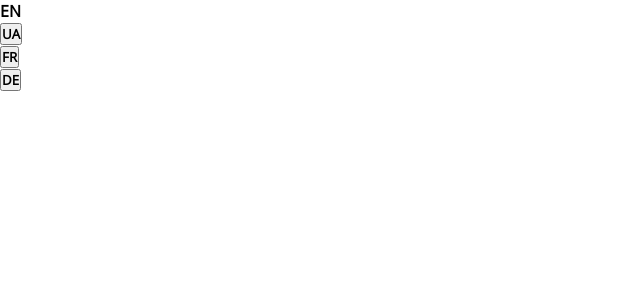
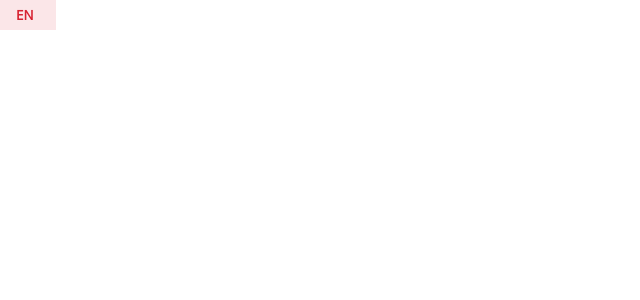
Before and after one commit to dotkurka/SportNewsSite, a React (Create React App) app: page / in a window 1280 px wide. Shown: the top 300 px of the page, without its empty margins (0-640 px from the left). Built offline with nearby package versions, Linux system fonts and the light colour scheme.

Commit message:
feat: create lang selector

```diff
--- a/src/components/LangSelector/LangSelector.scss
+++ b/src/components/LangSelector/LangSelector.scss
@@ -0,0 +1,23 @@
+@import '../../styles/Colors.scss';
+
+.lang-selector {
+  font-size: 12px;
+  line-height: 17px;
+  width: 56px;
+
+  &-item {
+    border: none;
+    background: $white;
+    width: 56px;
+    height: 30px;
+    display: flex;
+    align-items: center;
+    cursor: pointer;
+    padding-left: 16px;
+
+    &:hover {
+      color: $alizarinCrimson;
+      background: $fireEngineRed;
+    }
+  }
+}
--- a/src/components/LangSelector/LangSelector.tsx
+++ b/src/components/LangSelector/LangSelector.tsx
@@ -5,26 +5,37 @@ interface ILangSelector {
   lang: string;
 }
 
-const langData: ILangSelector[] = [{ lang: 'UA' }, { lang: 'FR' }, { lang: 'DE ' }];
+const langData: ILangSelector[] = [{ lang: 'EN' }, { lang: 'UA' }, { lang: 'FR' }, { lang: 'DE ' }];
 
 const LangSelector = () => {
   const [langue, setLangue] = useState<string>('EN');
+  const [langShow, setLangShow] = useState(false);
 
   const changeLang = (item: string) => {
     setLangue(item);
+    setLangShow(false);
+  };
+
+  const handleShowMenu = () => {
+    setLangShow(!langShow);
   };
 
   return (
     <div className='lang-selector'>
-      <div className='lang-selector-title'>{langue}</div>
-
-      <ul className='lang-selector-menu'>
-        {langData.map((item) => (
-          <li>
-            <button onClick={() => changeLang(item.lang)}>{item.lang}</button>
-          </li>
-        ))}
-      </ul>
+      <button onClick={() => handleShowMenu()} className='lang-selector-item'>
+        {langue}
+      </button>
+      {langShow && (
+        <ul className='lang-selector-menu '>
+          {langData.map((item) => (
+            <li key={item.lang}>
+              <button className='lang-selector-item' onClick={() => changeLang(item.lang)}>
+                {item.lang}
+              </button>
+            </li>
+          ))}
+        </ul>
+      )}
     </div>
   );
 };
```
